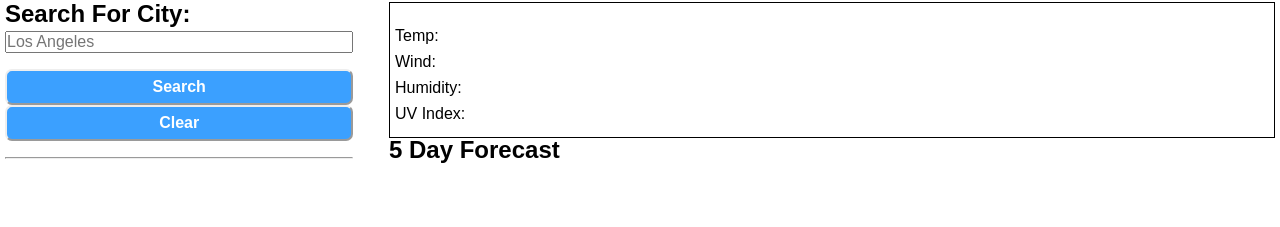
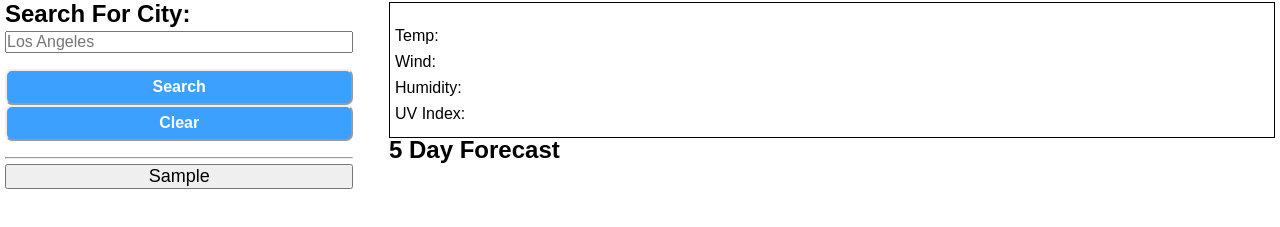
Before and after one commit to Adolfo-G/AG-Homework-6, a plain HTML site: page index.html in a window 1280 px wide. Both pictures are taken after typing "Sample" into the empty fields and a click on the button "Search". Shown: the part 75-302 px from the top of the page. Drawn offline with nearby package versions, Linux system fonts and the light colour scheme; no server answers.

Commit message:
added local storage and styling for history buttons

```diff
--- a/script.js
+++ b/script.js
@@ -11,12 +11,19 @@ var windEl=document.querySelector("#wind")
 var humidityEl=document.querySelector("#humidity")
 var uvEl=document.querySelector("#uv")
 var forecastContainerEl=document.querySelector(".five-day-forecast")
+var historyEl=document.querySelector("#history")
+var cityData=[]
 
 searchEl.addEventListener("click",main)
 
+history()
+
 function main(){
     city=inputEl.value
+    cityData.push(city)
     inputEl.value=""
+    localStorage.setItem("city",JSON.stringify(cityData))
+    if(city!==""){history()}
     fetch(`https://api.openweathermap.org/data/2.5/weather?q=${city}&appid=${key}`)
     .then(function(response){
         return response.json()
@@ -110,3 +117,35 @@ function main(){
     })
 
 }
+
+function history(){
+    if(historyEl.hasChildNodes()){
+        while (historyEl.firstChild) {
+            historyEl.removeChild(historyEl.lastChild)
+        }
+    }
+    var retrievedData= JSON.parse(localStorage.getItem("city"));
+    if(retrievedData!=null){
+        cityData=retrievedData
+        for(var i=0;i<retrievedData.length;i++){
+            var historyBtnEl=document.createElement("button")
+            historyBtnEl.textContent=retrievedData[i]
+            historyBtnEl.classList.add("history-Btn")
+
+            historyBtnEl.addEventListener("click",function(){
+                inputEl.value=this.textContent
+                main()
+            })
+            historyEl.appendChild(historyBtnEl)
+        }
+    }
+}
+
+clearEl.addEventListener("click",function(){
+    localStorage.clear()
+    if(historyEl.hasChildNodes()){
+        while (historyEl.firstChild) {
+            historyEl.removeChild(historyEl.lastChild)
+        }
+    }
+})
--- a/style.css
+++ b/style.css
@@ -105,3 +105,9 @@ div img{
     padding: 2px;
     border-radius: 5px;
 }
+
+.history-Btn{
+    width: 100%;
+    margin-top: 5px;
+    font-size: large;
+}
```
